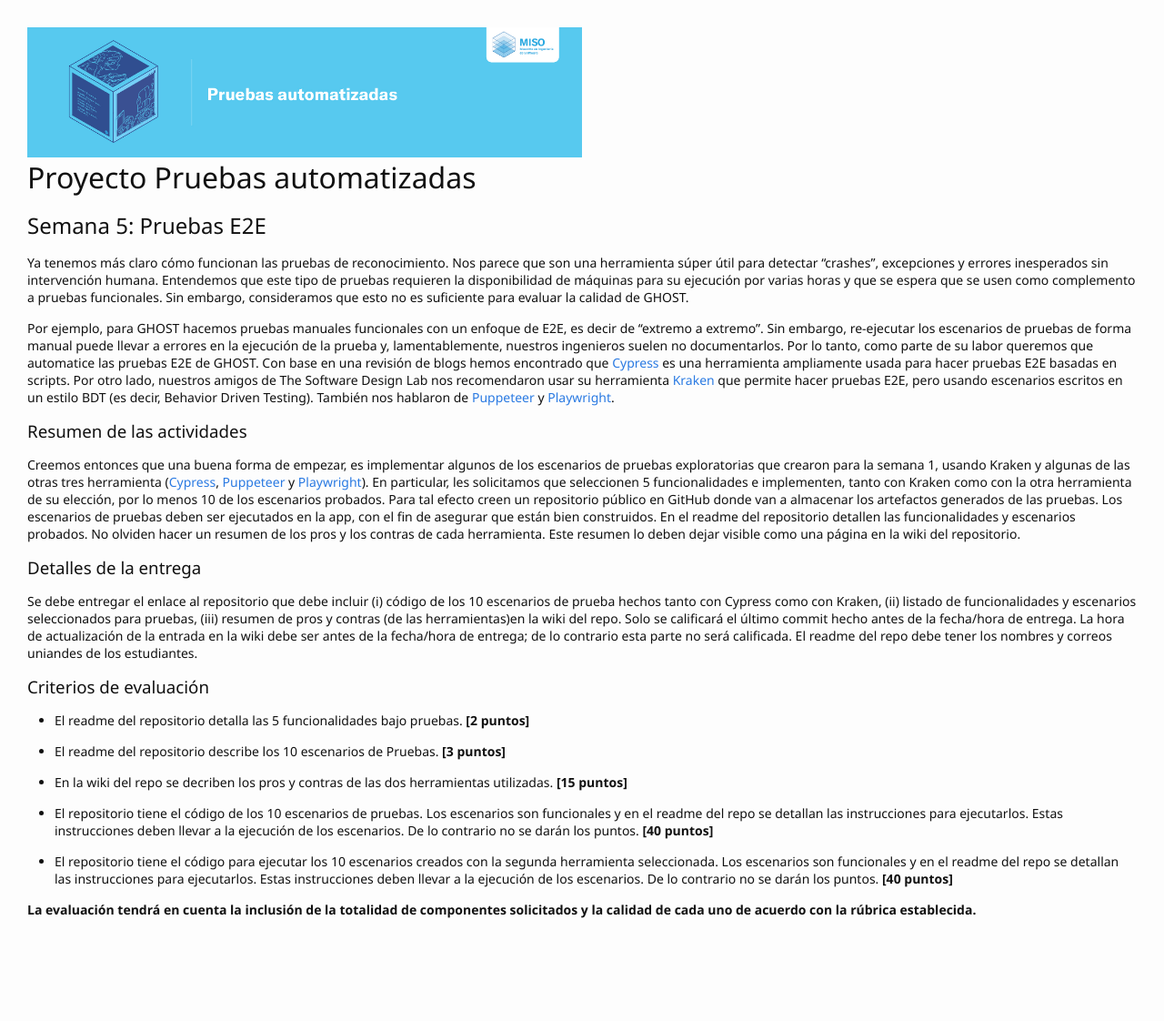
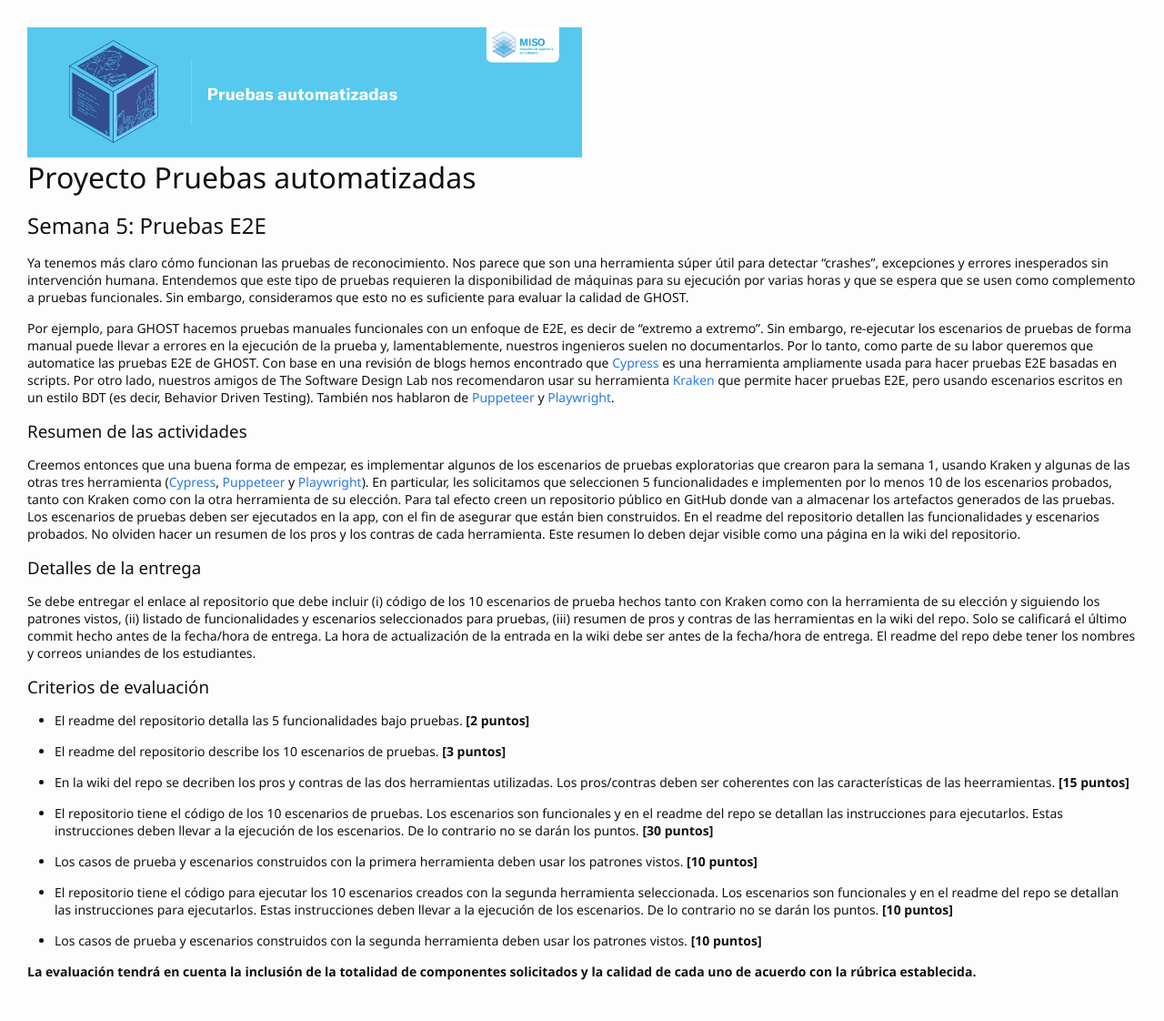
Before and after one commit to TiCSw/mt1_guias_pruebas, a Jekyll site: the page built from docs/semanas/semana5.md, in a window 1280 px wide. Shown: the whole page at 91% size. Built offline with Jekyll 4.4.1, drawn with Linux system fonts in a browser that asks for light colours; some web fonts are replaced; our own code applies the rules of GitHub Pages for plain Markdown files; comment, search, counter and statistics services are not loaded; before the commit the page ends 1054 px from its top, so only the background shows below that.

Commit message:
proyecto semanas 4 y 5 - criterios de evaluación

```diff
--- a/docs/semanas/semana5.md
+++ b/docs/semanas/semana5.md
@@ -8,30 +8,29 @@
 Por ejemplo, para GHOST hacemos pruebas manuales funcionales con un enfoque de E2E, es decir de “extremo a extremo”. Sin embargo, re-ejecutar los escenarios de pruebas de forma manual puede llevar a errores en la ejecución de la prueba y, lamentablemente, nuestros ingenieros suelen no documentarlos. Por lo tanto, como parte de su labor queremos que automatice las pruebas E2E de GHOST. Con base en una revisión de blogs hemos encontrado que [Cypress](https://www.cypress.io) es una herramienta ampliamente usada para hacer pruebas E2E basadas en scripts. Por otro lado, nuestros amigos de The Software Design Lab nos recomendaron usar su herramienta [Kraken](https://thesoftwaredesignlab.github.io/KrakenMobile/) que permite hacer pruebas E2E, pero usando escenarios escritos en un estilo BDT (es decir, Behavior Driven Testing). También nos hablaron de [Puppeteer](https://pptr.dev) y [Playwright](https://playwright.dev).
 
 ### Resumen de las actividades
-Creemos entonces que una buena forma de empezar, es implementar algunos de los escenarios de pruebas exploratorias que crearon para la semana 1, usando Kraken y algunas de las otras tres herramienta ([Cypress](https://www.cypress.io), [Puppeteer](https://pptr.dev) y [Playwright](https://playwright.dev)). En particular, les solicitamos que seleccionen 5 funcionalidades e implementen, tanto con Kraken como con la otra herramienta de su elección, por lo menos 10 de los escenarios probados. Para tal efecto creen un repositorio público en GitHub donde van a almacenar los artefactos generados de las pruebas.  Los escenarios de pruebas deben ser ejecutados en la app, con el fin de asegurar que están bien construidos. En el readme del repositorio detallen las funcionalidades y escenarios probados. No olviden hacer un resumen de los pros y los contras de cada herramienta. Este resumen lo deben dejar visible como una página en la wiki del repositorio.
-
-
+Creemos entonces que una buena forma de empezar, es implementar algunos de los escenarios de pruebas exploratorias que crearon para la semana 1, usando Kraken y algunas de las otras tres herramienta ([Cypress](https://www.cypress.io), [Puppeteer](https://pptr.dev) y [Playwright](https://playwright.dev)). En particular, les solicitamos que seleccionen 5 funcionalidades e implementen  por lo menos 10 de los escenarios probados, tanto con Kraken como con la otra herramienta de su elección. Para tal efecto creen un repositorio público en GitHub donde van a almacenar los artefactos generados de las pruebas.  Los escenarios de pruebas deben ser ejecutados en la app, con el fin de asegurar que están bien construidos. En el readme del repositorio detallen las funcionalidades y escenarios probados. No olviden hacer un resumen de los pros y los contras de cada herramienta. Este resumen lo deben dejar visible como una página en la wiki del repositorio.
 
 ### Detalles de la entrega
-Se debe entregar el enlace al repositorio que debe incluir (i) código de los 10 escenarios de prueba hechos tanto con Cypress como con Kraken, (ii) listado de funcionalidades y escenarios seleccionados para pruebas, (iii) resumen de pros y contras (de las herramientas)en la wiki del repo. Solo se calificará el último commit hecho antes de la fecha/hora de entrega. La hora de actualización de la entrada en la wiki debe ser antes de la fecha/hora de entrega; de lo contrario esta parte no será calificada. El readme del repo debe tener los nombres y correos uniandes de los estudiantes.
+Se debe entregar el enlace al repositorio que debe incluir (i) código de los 10 escenarios de prueba hechos tanto con Kraken como con la herramienta  de su elección y siguiendo los patrones vistos, (ii) listado de funcionalidades y escenarios seleccionados para pruebas, (iii) resumen de pros y contras de las herramientas en la wiki del repo. Solo se calificará el último commit hecho antes de la fecha/hora de entrega. La hora de actualización de la entrada en la wiki debe ser antes de la fecha/hora de entrega. El readme del repo debe tener los nombres y correos uniandes de los estudiantes.
 
 
 ### Criterios de evaluación
 
 - El readme del repositorio detalla las 5 funcionalidades bajo pruebas. **[2 puntos]**
 
-- El readme del repositorio describe los 10 escenarios de Pruebas. **[3 puntos]**
+- El readme del repositorio describe los 10 escenarios de pruebas. **[3 puntos]**
 
 
-- En la wiki del repo se decriben los pros y contras de las dos herramientas utilizadas.  **[15 puntos]**
+- En la wiki del repo se decriben los pros y contras de las dos herramientas utilizadas.  Los pros/contras deben ser coherentes con las características de las heerramientas. **[15 puntos]**
 
 
-- El repositorio tiene el código de los 10 escenarios de pruebas. Los escenarios son funcionales y en el readme del repo se detallan las instrucciones para ejecutarlos. Estas instrucciones deben llevar a la ejecución de los escenarios. De lo contrario no se darán los puntos.  **[40 puntos]**
+- El repositorio tiene el código de los 10 escenarios de pruebas. Los escenarios son funcionales y en el readme del repo se detallan las instrucciones para ejecutarlos. Estas instrucciones deben llevar a la ejecución de los escenarios. De lo contrario no se darán los puntos.  **[30 puntos]**
 
+- Los casos de prueba y escenarios construidos  con la primera herramienta deben usar los patrones vistos.  **[10 puntos]**
 
+- El repositorio tiene el código para ejecutar los 10 escenarios creados con la segunda herramienta seleccionada. Los escenarios son funcionales y en el readme del repo se detallan las instrucciones para ejecutarlos. Estas instrucciones deben llevar a la ejecución de los escenarios. De lo contrario no se darán los puntos.  **[10 puntos]**
 
-- El repositorio tiene el código para ejecutar los 10 escenarios creados con la segunda herramienta seleccionada. Los escenarios son funcionales y en el readme del repo se detallan las instrucciones para ejecutarlos. Estas instrucciones deben llevar a la ejecución de los escenarios. De lo contrario no se darán los puntos.  **[40 puntos]**
-
+- Los casos de prueba y escenarios construidos con la segunda herramienta  deben usar los patrones vistos.  **[10 puntos]**
 
 
 
```
Also changed, not shown: docs/semanas/semana4.md (+1 -1 lines).
